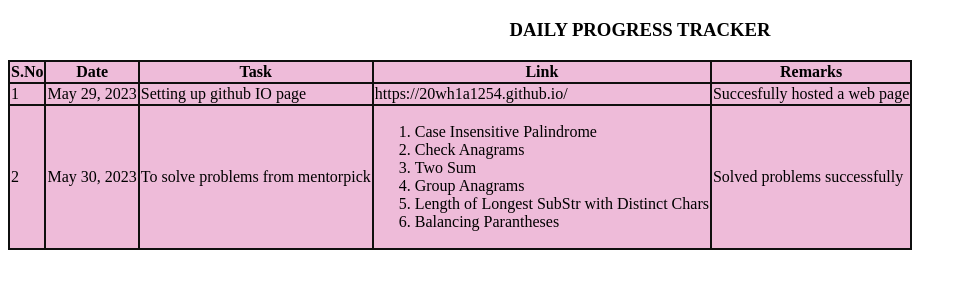
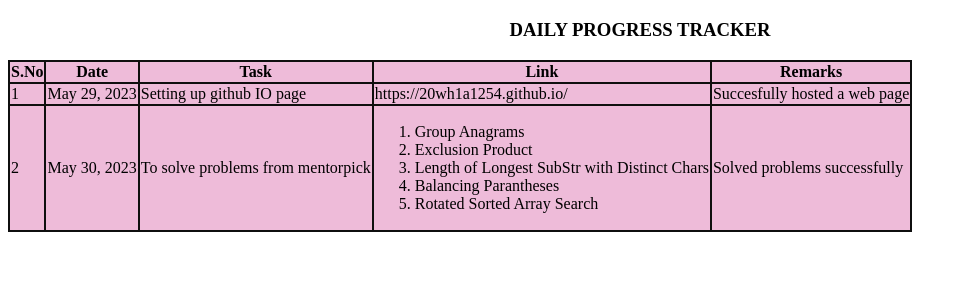
Before and after one commit to 20wh1a1254/20wh1a1254.github.io, a plain HTML site: page index.html in a window 1280 px wide. Shown: the part 61-350 px from the top of the page, without its empty margins (0-967 px from the left). Drawn offline with Linux system fonts and the light colour scheme.

Commit message:
updated problem names

```diff
--- a/index.html
+++ b/index.html
@@ -31,12 +31,11 @@
             <td>To solve problems from mentorpick</td>
             <td>
                 <ol>
-                    <li>Case Insensitive Palindrome</li>
-                    <li>Check Anagrams</li>
-                    <li>Two Sum</li>
                     <li>Group Anagrams</li>
+                    <li>Exclusion Product</li>
                     <li>Length of Longest SubStr with Distinct Chars</li>
                     <li>Balancing Parantheses</li>
+                    <li>Rotated Sorted Array Search</li>
                 </ol>
             </td>
             <td>Solved problems successfully</td>
```
